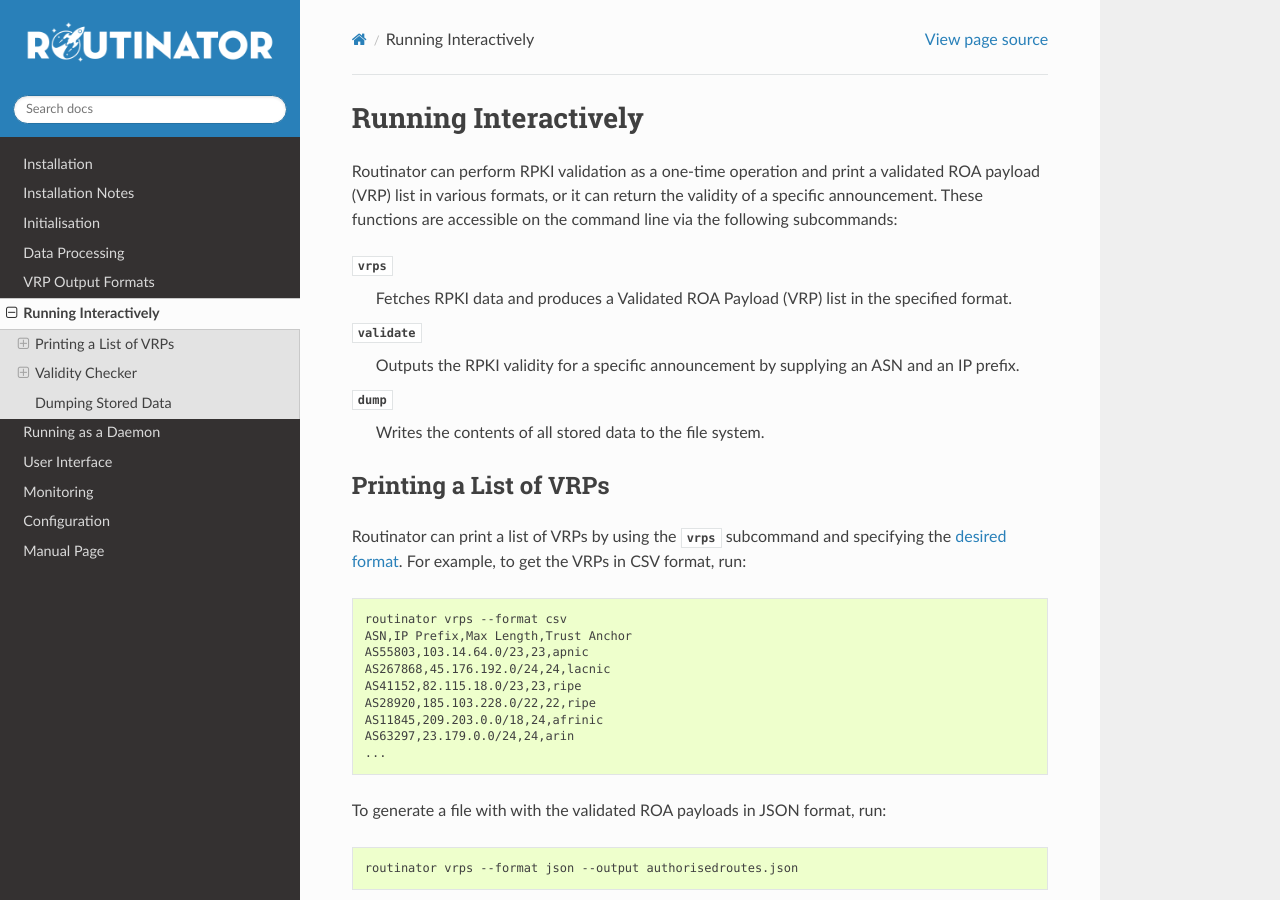
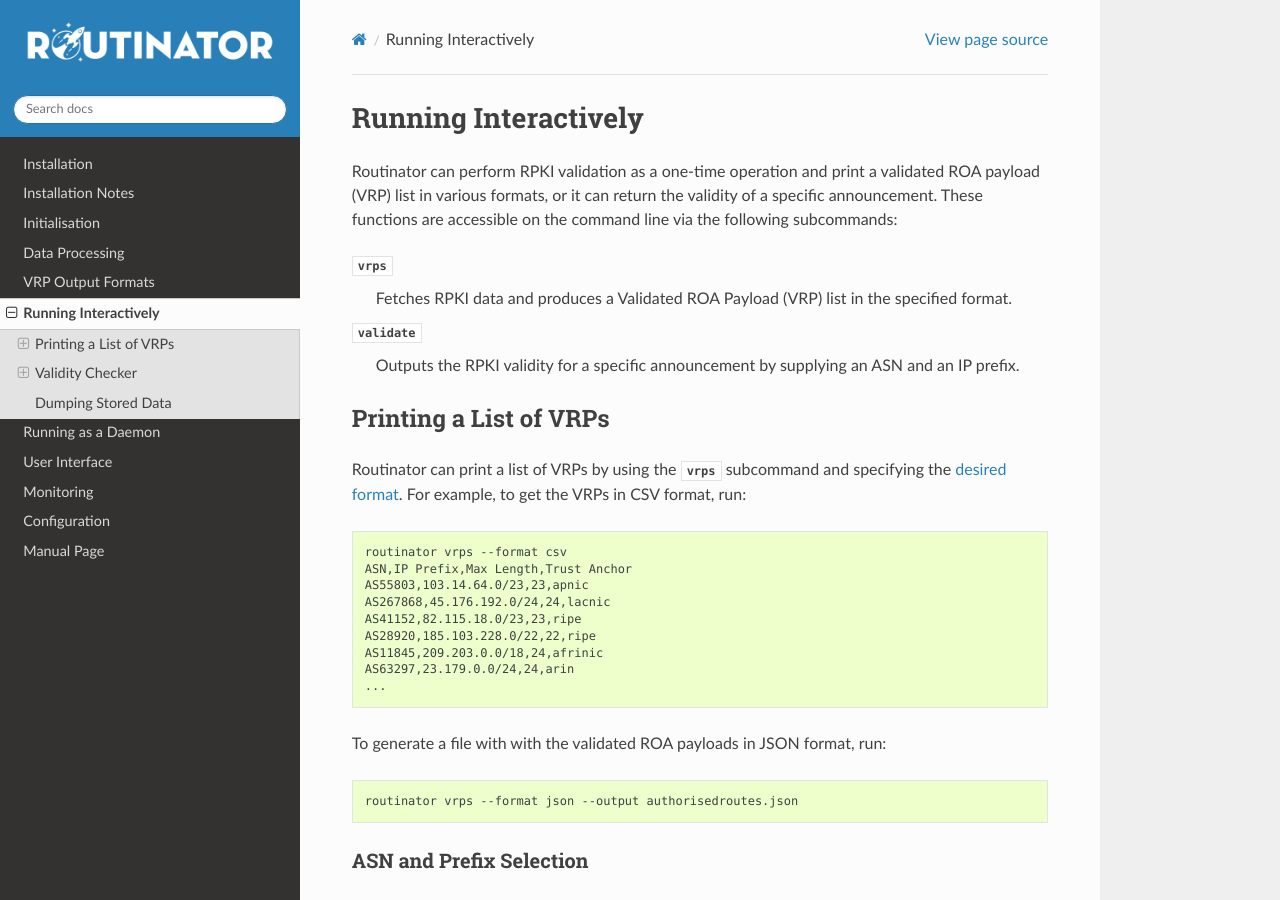
Before and after one commit to NLnetLabs/routinator, a Sphinx documentation site: the page built from source/interactive.rst, in a window 1280 px wide and 900 px high. Built offline with Sphinx 7.4.7 and the Read the Docs theme 2.0.0, drawn with Linux system fonts in a browser that asks for light colours.

Commit message:
Don't put `dump` in the intro

```diff
--- a/source/interactive.rst
+++ b/source/interactive.rst
@@ -15,9 +15,6 @@
 :subcmd:`validate`
      Outputs the RPKI validity for a specific announcement by supplying
      an ASN and an IP prefix.
-
-:subcmd:`dump`
-     Writes the contents of all stored data to the file system.
 
 Printing a List of VRPs
 -----------------------
```
